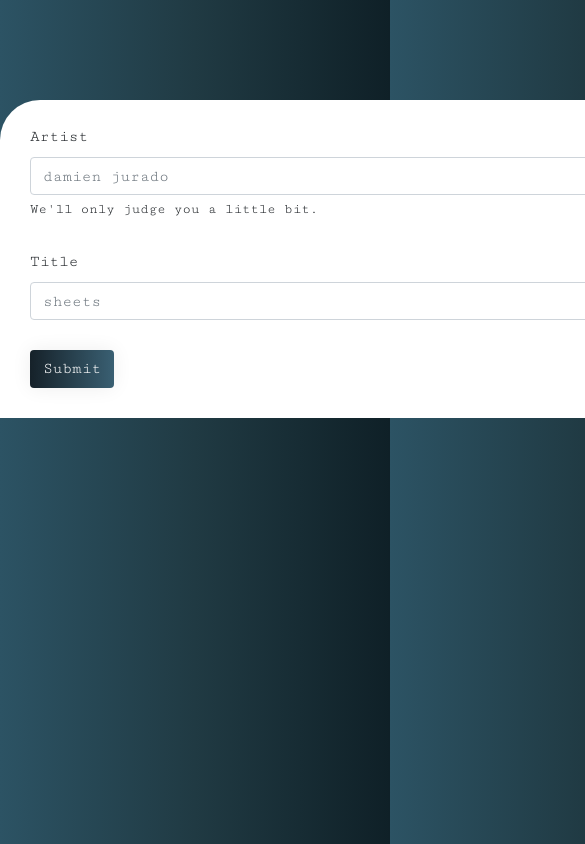
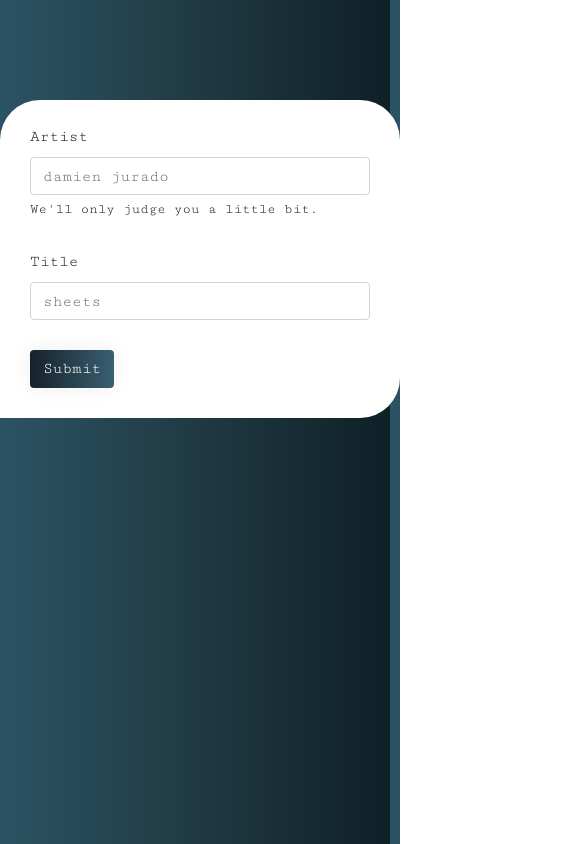
Before and after one commit to katherinevfry/lyric-search, a website built with webpack: page src/index.html in a window 390 px wide. Shown: the top 844 px of the page, 585 px wide, since content can reach past the window. Built offline with nearby package versions, Linux system fonts and the light colour scheme.

Commit message:
made responsive

```diff
--- a/src/index.html
+++ b/src/index.html
@@ -4,7 +4,7 @@
   <meta charset="UTF-8">
   <meta name="viewport" content="width=device-width, initial-scale=1.0">
   <link rel="shortcut icon" href="#">
-  <title>Test</title>
+  <title>Got Lyrics? | Katy Fry</title>
 </head>
 <body>
   <div id="login-form-container"></div>
--- a/src/styles/main.scss
+++ b/src/styles/main.scss
@@ -60,3 +60,15 @@
   text-align: center;
   margin: 30px;
 }
+
+@media only screen and (max-width: 769px) {
+  form {
+    background-color: white;
+    width: 25rem;
+    margin: auto;
+    font-family: 'Cutive Mono', monospace;
+    border-top-left-radius: 40px;
+    border-top-right-radius: 40px;
+    border-bottom-right-radius: 40px;
+  }
+}
```
